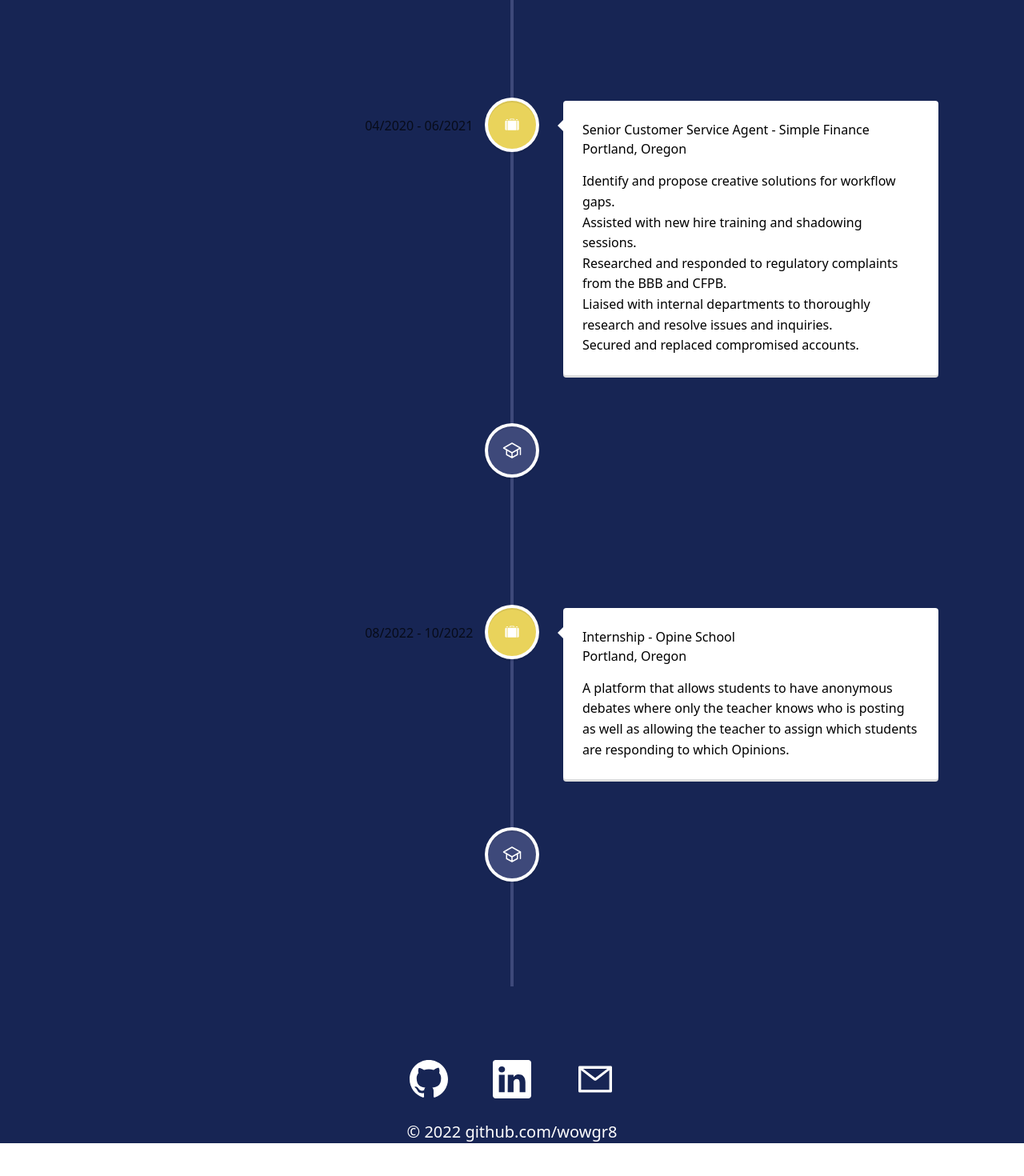
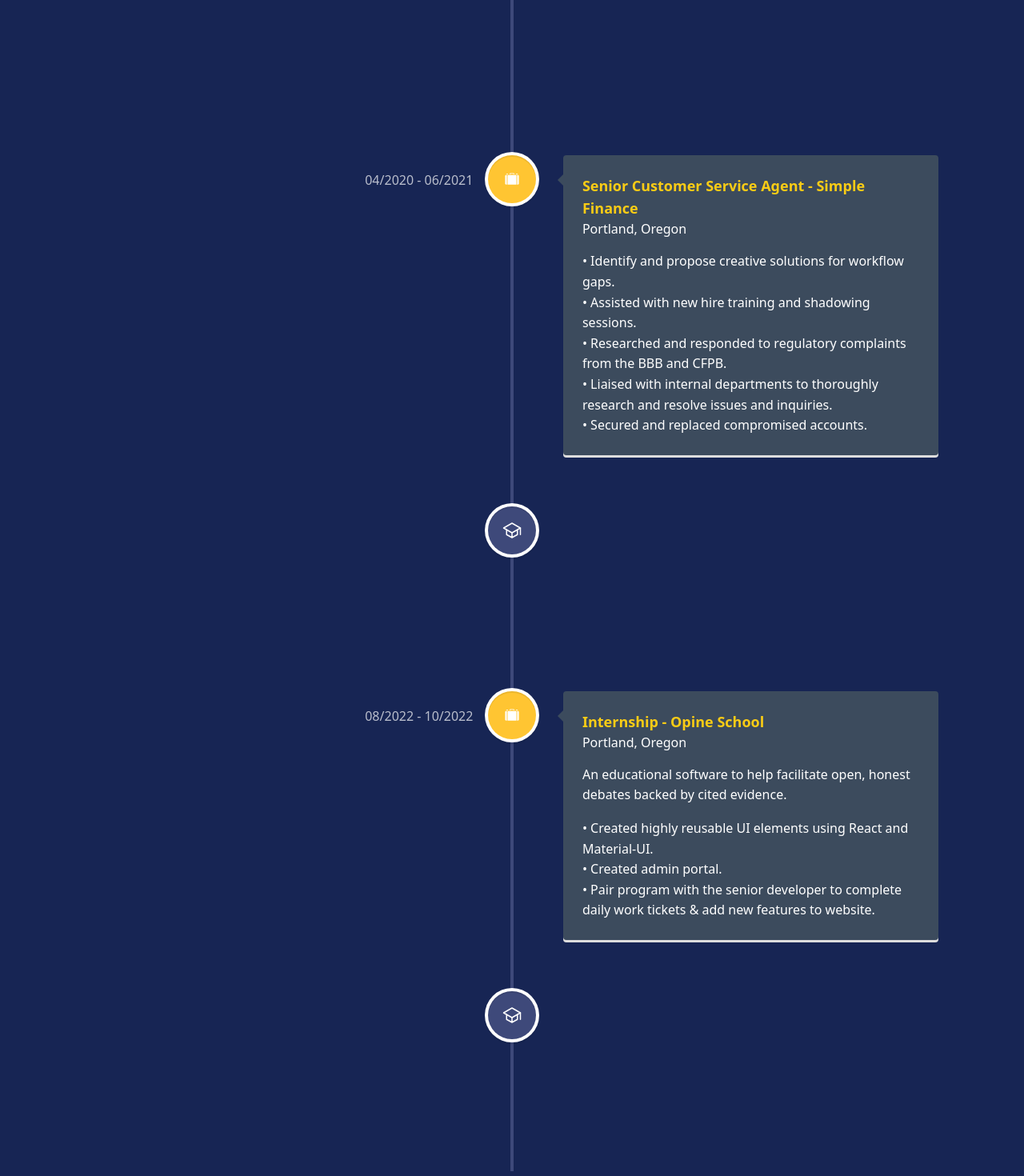
Before and after one commit to wowgr8/personal-portfolio, a React (Create React App) app: page /experience in a window 1280 px wide. Shown: the part 2780-4250 px from the top of the page at 80% size. Before the commit the page ends 4209 px from the top, so only its background shows below. Built offline with nearby package versions, Linux system fonts and the light colour scheme.

Commit message:
add card background color, add heading text styling add arrow color, add icon color, add bullet points, update descriptions

```diff
--- a/src/pages/Experience.js
+++ b/src/pages/Experience.js
@@ -6,10 +6,16 @@ import { GiSuitcase } from 'react-icons/gi';
 
 function Experience() {
   return (
-    <div className='experience'>
+    <div className='experience mt-16'>
       <VerticalTimeline lineColor="#3e497a">
-        <VerticalTimelineElement className="vertical-timeline-element--work" date="02/2019 - 04/2020" iconStyle={{ background: "#e9d35b", color: "#fff" }} icon={<GiSuitcase />}>
-          <h3 className='vertical-timeline-element-title'>
+        <VerticalTimelineElement className="vertical-timeline-element--work"
+          date="02/2019 - 04/2020"
+          contentStyle={{ background: 'rgb(60, 75, 93)', color: '#fff' }}
+          contentArrowStyle={{ borderRight: '7px solid rgb(60, 75, 93)', color: '#fff' }}
+          iconStyle={{ background: "rgb(255, 197, 50)", color: "#fff" }}
+          icon={<GiSuitcase />}
+          >
+            <h3 className='vertical-timeline-element-title text-lg font-bold text-yellow-400'>
               Customer Service Agent - Simple Finance
             </h3>
             <h4 className='vertical-timeline-element-subtitle'>
@@ -17,14 +23,21 @@ function Experience() {
             </h4>
             <p>
               <ul>
-              <li>Meticulously reviewed photo deposits as well as searched for and identified suspicious deposit-to-withdrawal patterns as part of the Deposit Risk team.</li>
-              <li>Supported account holders and applicants via phone and message channels with empathy and high attention to detail.</li>
-              <li>Expertise in balancing multiple streams of work across various platforms including Belvedere, Jira, Confluence, and SalesForce.</li>
+                <li>• Meticulously reviewed photo deposits as well as searched for and identified suspicious deposit-to-withdrawal patterns as part of the Deposit Risk team.</li>
+                <li>• Supported account holders and applicants via phone and message channels with empathy and high attention to detail.</li>
+                <li>• Expertise in balancing multiple streams of work across various platforms including Belvedere, Jira, Confluence, and SalesForce.</li>
               </ul>
             </p>
         </VerticalTimelineElement>
-        <VerticalTimelineElement className="vertical-timeline-element--work" date="04/2020 - 06/2021" iconStyle={{ background: "#e9d35b", color: "#fff" }} icon={<GiSuitcase />}>
-          <h3 className='vertical-timeline-element-title'>
+        <VerticalTimelineElement className="vertical-timeline-element--work"
+          date="04/2020 - 06/2021"
+          contentStyle={{ background: 'rgb(60, 75, 93)',
+          color: '#fff' }}
+          contentArrowStyle={{ borderRight: '7px solid rgb(60, 75, 93)', color: '#fff' }}
+          iconStyle={{ background: "rgb(255, 197, 50)", color: "#fff" }}
+          icon={<GiSuitcase />}
+        >
+          <h3 className='vertical-timeline-element-title text-lg font-bold text-yellow-400'>
             Senior Customer Service Agent - Simple Finance
           </h3>
           <h4 className='vertical-timeline-element-subtitle'>
@@ -32,16 +45,22 @@ function Experience() {
           </h4>
           <p>
             <ul>
-              <li>Identify and propose creative solutions for workflow gaps.</li>
-              <li>Assisted with new hire training and shadowing sessions.</li>
-              <li>Researched and responded to regulatory complaints from the BBB and CFPB.</li>
-              <li>Liaised with internal departments to thoroughly research and resolve issues and inquiries.</li>
-              <li>Secured and replaced compromised accounts.</li>
+              <li>• Identify and propose creative solutions for workflow gaps.</li>
+              <li>• Assisted with new hire training and shadowing sessions.</li>
+              <li>• Researched and responded to regulatory complaints from the BBB and CFPB.</li>
+              <li>• Liaised with internal departments to thoroughly research and resolve issues and inquiries.</li>
+              <li>• Secured and replaced compromised accounts.</li>
             </ul>
           </p>
         </VerticalTimelineElement>
-        <VerticalTimelineElement className="vertical-timeline-element--education" date="10/2021 - 08/2022" iconStyle={{ background: "#3e497a", color: "#fff" }} icon={<IoSchoolOutline />} >
-          <h3 className='vertical-timeline-element-title'>
+        <VerticalTimelineElement className="vertical-timeline-element--education "
+          date="10/2021 - 08/2022"
+          contentStyle={{ background: 'rgb(60, 75, 93)', color: '#fff' }}
+          contentArrowStyle={{ borderRight: '7px solid rgb(60, 75, 93)', color: '#fff' }}
+          iconStyle={{ background: "#3e497a", color: "#fff" }}
+          icon={<IoSchoolOutline />}
+        >
+          <h3 className='vertical-timeline-element-title text-lg font-bold text-yellow-400'>
             Epicodus - Programming Bootcamp
           </h3>
           <h4 className='vertical-timeline-element-subtitle'>
@@ -51,26 +70,49 @@ function Experience() {
             Certificate in Web and Mobile Development, Computer Software Engineering.
           </p>
         </VerticalTimelineElement>
-        <VerticalTimelineElement className="vertical-timeline-element--work" date="08/2022 - 10/2022" iconStyle={{ background: "#e9d35b", color: "#fff" }} icon={<GiSuitcase />}>
-          <h3 className='vertical-timeline-element-title'>
+        <VerticalTimelineElement
+          className="vertical-timeline-element--work"
+          date="08/2022 - 10/2022"
+          contentStyle={{ background: 'rgb(60, 75, 93)', color: '#fff' }}
+          contentArrowStyle={{ borderRight: '7px solid rgb(60, 75, 93)', color: '#fff' }}
+          iconStyle={{ background: "rgb(255, 197, 50)", color: "#fff" }}
+          icon={<GiSuitcase />}
+        >
+          <h3 className='vertical-timeline-element-title text-lg font-bold text-yellow-400'>
             Internship - Opine School
           </h3>
           <h4 className='vertical-timeline-element-subtitle'>
             Portland, Oregon
           </h4>
           <p>
-            A platform that allows students to have anonymous debates where only the teacher knows who is posting as well as allowing the teacher to assign which students are responding to which Opinions.
+            An educational software to help facilitate open, honest debates backed by cited evidence.
+          </p>
+          <p>
+            <ul>
+              <li>• Created highly reusable UI elements using React and Material-UI.</li>
+              <li>• Created admin portal.</li>
+              <li>• Pair program with the senior developer to complete daily work tickets & add new features to website.</li>
+            </ul>
           </p>
         </VerticalTimelineElement>
-        <VerticalTimelineElement className="vertical-timeline-element--education" date="10/2022 - 04/2023" iconStyle={{ background: "#3e497a", color: "#fff" }} icon={<IoSchoolOutline />} >
-          <h3 className='vertical-timeline-element-title'>
+        <VerticalTimelineElement className="vertical-timeline-element--education"
+          date="10/2022 - 04/2023"
+          contentStyle={{ background: 'rgb(60, 75, 93)', color: '#fff' }}
+          contentArrowStyle={{ borderRight: '7px solid rgb(60, 75, 93)', color: '#fff' }}
+          iconStyle={{ background: "#3e497a", color: "#fff" }}
+          icon={<IoSchoolOutline />}
+        >
+          <h3 className='vertical-timeline-element-title text-lg font-bold text-yellow-400'>
             Code The Dream - Programming Bootcamp
           </h3>
           <h4 className='vertical-timeline-element-subtitle'>
             Portland, Oregon - Remote
           </h4>
           <p>
-            Certificate in Web and Mobile Development, Computer Software Engineering.
+            <ul>
+              <li>• Certificate in Web and Mobile Development, Computer Software Engineering.</li>
+              <li>• Lead student mentor sessions once a week.</li>
+            </ul>
           </p>
         </VerticalTimelineElement>
       </VerticalTimeline>
```
Lines whose indentation alone changed are shown as unchanged.
